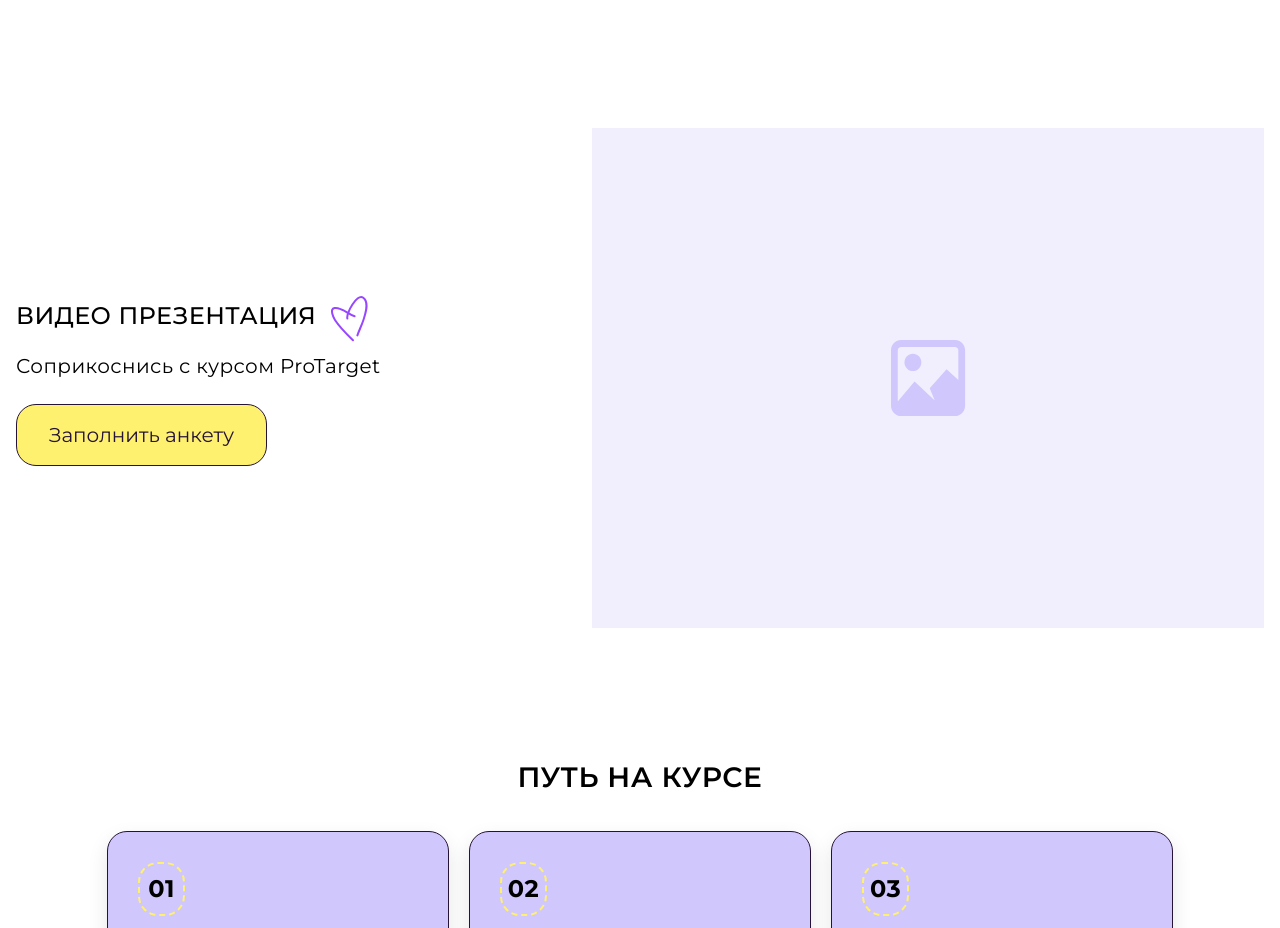
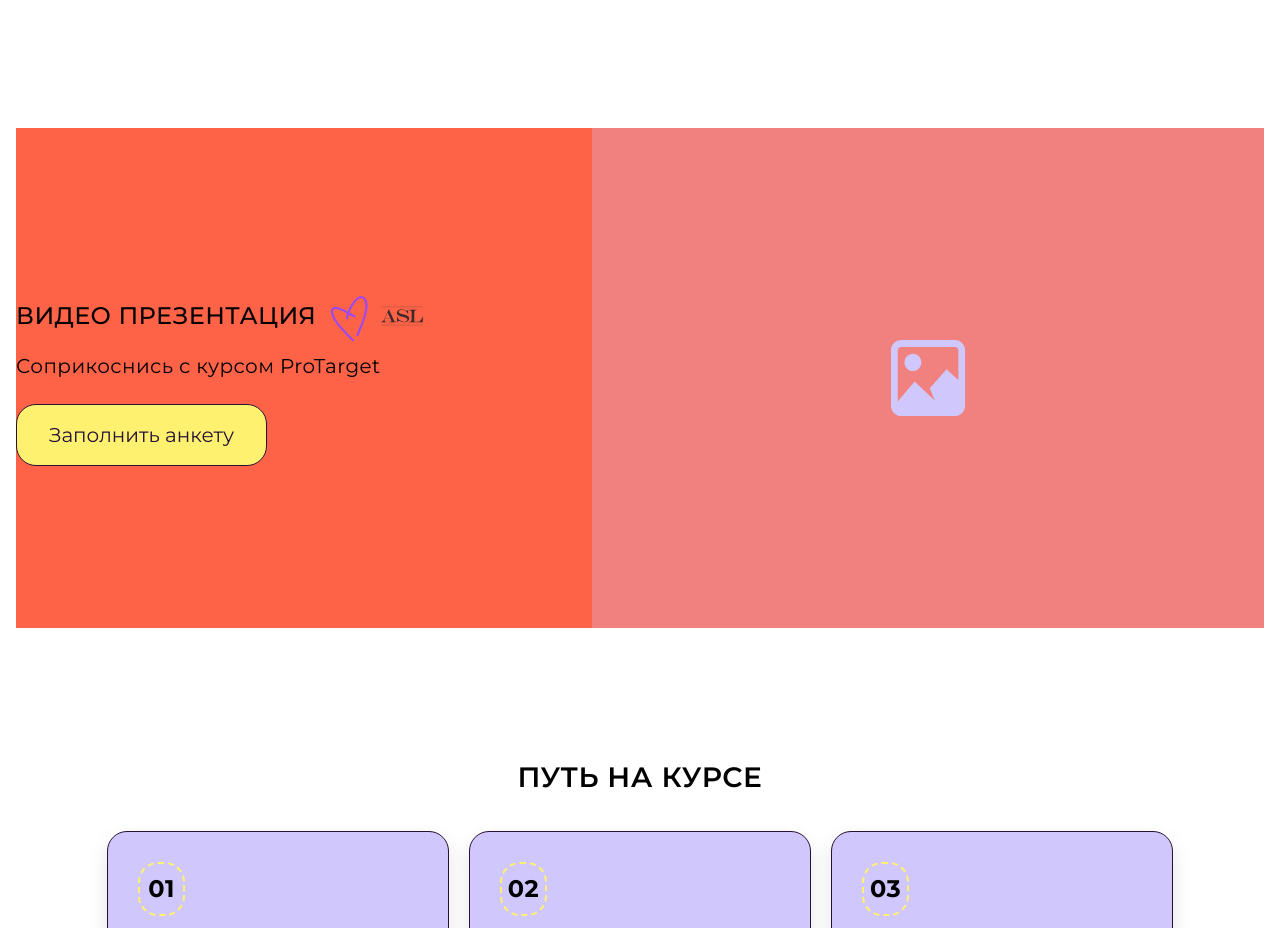
Before and after one commit to serzhlukasohov/daria-target, a Next.js app: page / in a window 1280 px wide. Shown: the part 2230-3158 px from the top of the page. Built offline with nearby package versions, Linux system fonts and the light colour scheme.

Commit message:
start 2.0

```diff
--- a/src/components/ VideoPresentation/VideoPresentation.module.css
+++ b/src/components/ VideoPresentation/VideoPresentation.module.css
@@ -2,6 +2,7 @@
   display: flex;
   justify-content: space-between;
   align-items: center;
+  background: tomato;
 }
 .videoPresentationStub {
   display: flex;
--- a/src/components/ VideoPresentation/index.js
+++ b/src/components/ VideoPresentation/index.js
@@ -4,6 +4,7 @@ import Image from "next/image";
 import styles from "./VideoPresentation.module.css";
 import StubIcon from "./images/stub.svg";
 import HeartIcon from "./images/heart.svg";
+import LogoIcon from "./images/logo.svg";
 
 const VideoPresentation = () => {
   return (
@@ -16,6 +17,14 @@ const VideoPresentation = () => {
               width="44"
               height="52"
               src={HeartIcon}
+              className={styles.videoPresentationHeart}
+            />
+          </div>
+          <div>
+            <Image
+              width="44"
+              height="52"
+              src={LogoIcon}
               className={styles.videoPresentationHeart}
             />
           </div>
```
Also changed, not shown: src/components/ VideoPresentation/images/logo.svg (added).
